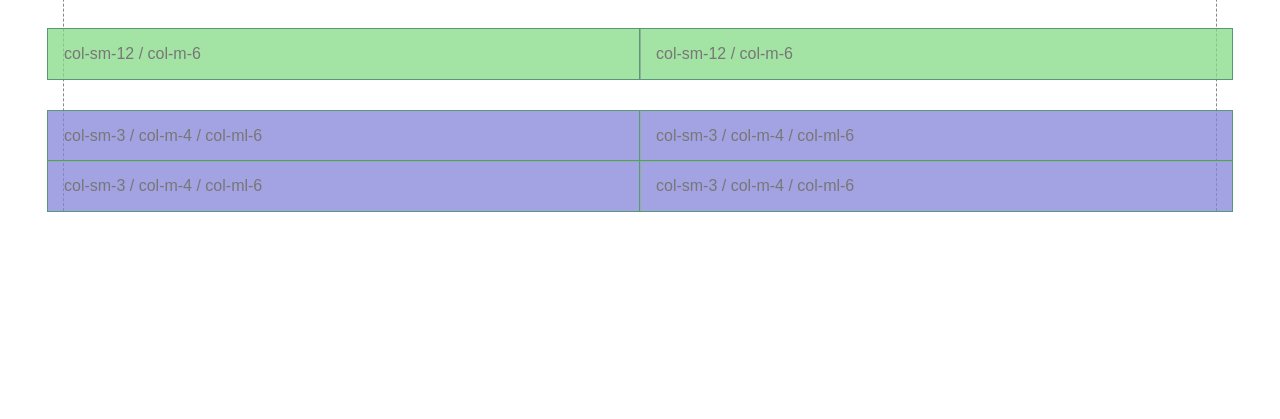
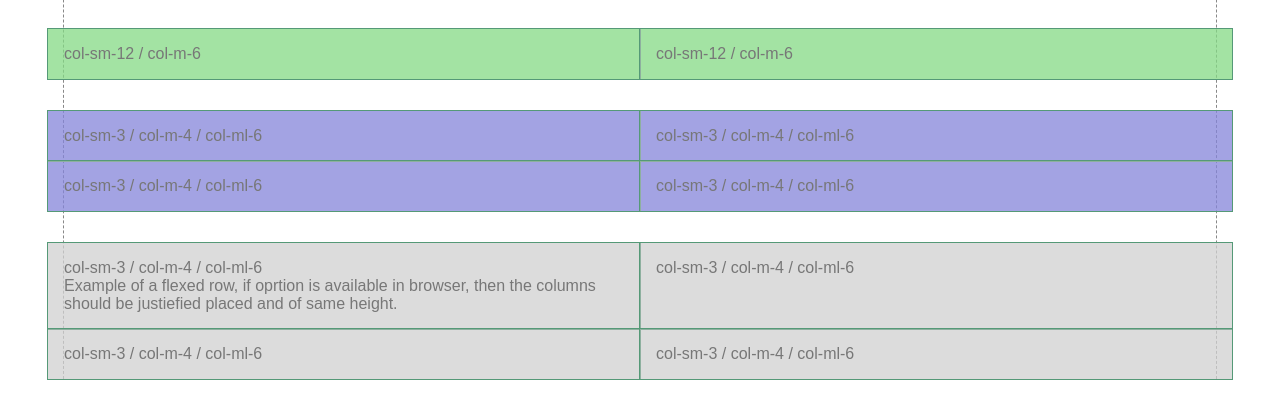
Before and after one commit to marymar/gridly, a website: page html/index.html in a window 1280 px wide. Shown: the part 207-626 px from the top of the page. Drawn offline with nearby package versions, Linux system fonts and the light colour scheme; files that its build step writes are made by us from their sources.

Commit message:
provided flexbox example

```diff
--- a/assets/sass/gridly-example.scss
+++ b/assets/sass/gridly-example.scss
@@ -112,6 +112,10 @@ $gridly-background-color-viewport-info: (
         &--red {
             background-color: rgba(255, 0, 0, .5);
         }
+
+        &--gray {
+            background-color: rgba(230, 230, 230, .5);
+        }
     }
 }
 
--- a/assets/sass/mixins/_grid.scss
+++ b/assets/sass/mixins/_grid.scss
@@ -35,12 +35,12 @@
 
     //enable flex layout / get boxes with same height in a row
     .#{$row-name}-#{$vp-setting}--flexed {
+        align-items: stretch;
         display: flex;
+        flex-wrap: wrap;
 
         [class^='#{$col-prefix}'] {
-            align-items: stretch;
             display: flex;
-            flex-wrap: wrap;
         }
     }
 
--- a/html/index.html
+++ b/html/index.html
@@ -51,6 +51,26 @@
                     col-sm-3 / col-m-4 / col-ml-6
                 </div>
             </section>
+
+            <div class="gridly__separator">&nbsp;</div>
+
+            <section class="row row-s--flexed gridly__row--gray">
+                <div class="col-sm-3 col-m-4 col-ml-6">
+                    col-sm-3 / col-m-4 / col-ml-6<br />
+                    Example of a flexed row, if oprtion is available in browser,
+                    then the columns should be justiefied placed and of same height.
+                </div>
+                <div class="col-sm-3 col-m-4 col-ml-6">
+                    col-sm-3 / col-m-4 / col-ml-6
+                </div>
+                <div class="col-sm-3 col-m-4 col-ml-6">
+                    col-sm-3 / col-m-4 / col-ml-6
+                </div>
+                <div class="col-sm-3 col-m-4 col-ml-6">
+                    col-sm-3 / col-m-4 / col-ml-6
+                </div>
+            </section>
+
         </div>
 
         <div class="viewport-info">
```
